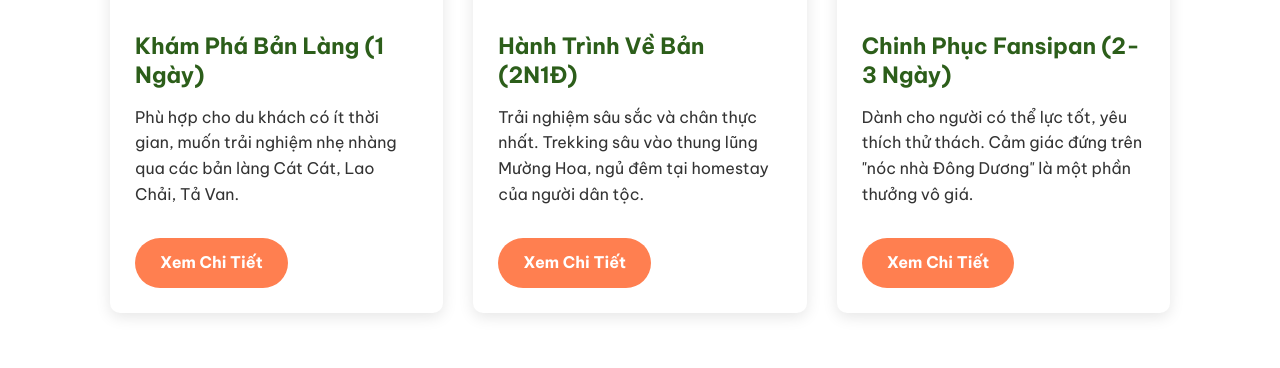
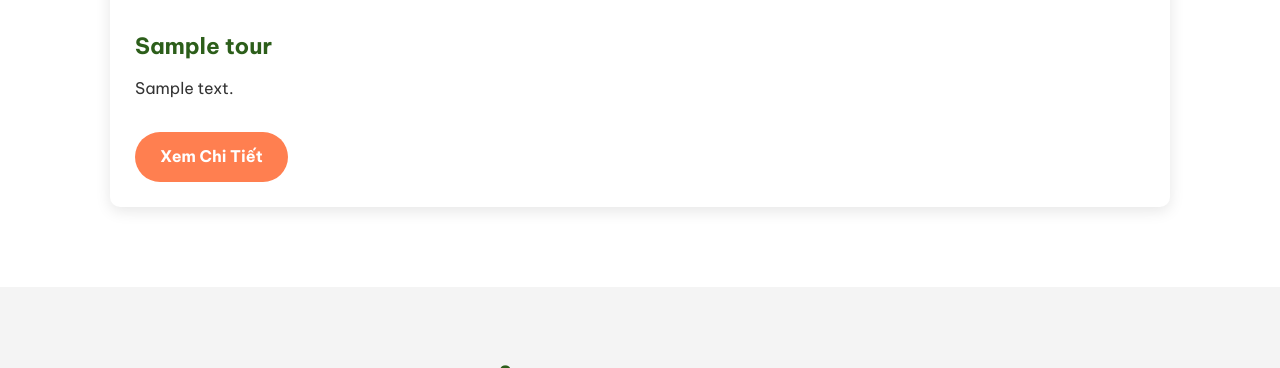
Before and after one commit to imfakebot/QueHuong, a PHP site: template src/Views/things/trekking_in_sapa.php in a window 1280 px wide. Shown: the part 1545-1913 px from the top of the page. Run offline with PHP 8.4, Linux system fonts and the light colour scheme; the template is opened without the code that fills it: most values are stand-ins (such as "Sample title", 1, 10 or a date in 2020); grey boxes marked "Sample" are stand-in pictures.

Commit message:
Refactor trekking_in_sapa.php: replace hardcoded tour and gallery images with dynamic PHP rendering for improved maintainability

```diff
--- a/src/Views/things/trekking_in_sapa.php
+++ b/src/Views/things/trekking_in_sapa.php
@@ -356,32 +356,16 @@
             <div class="container">
                 <h2 class="fade-in">Các Lộ Trình Trekking Phổ Biến</h2>
                 <div class="tours-grid">
+                    <?php foreach ($tours as $tour): ?>
                     <article class="tour-card fade-in">
-                        <img src="https://images.unsplash.com/photo-1559941329-93b19dfa42b1?q=80&w=1770&auto=format&fit=crop" alt="Trekking nhẹ nhàng ở bản Cát Cát">
+                        <img src="<?php echo htmlspecialchars($tour['image']); ?>" alt="<?php echo htmlspecialchars($tour['title']); ?>">
                         <div class="tour-card-content">
-                            <h3>Khám Phá Bản Làng (1 Ngày)</h3>
-                            <p>Phù hợp cho du khách có ít thời gian, muốn trải nghiệm nhẹ nhàng qua các bản làng Cát Cát, Lao Chải, Tả Van.</p>
-                            <a href="#" class="btn">Xem Chi Tiết</a>
+                            <h3><?php echo htmlspecialchars($tour['title']); ?></h3>
+                            <p><?php echo htmlspecialchars($tour['description']); ?></p>
+                            <a href="<?php echo htmlspecialchars($tour['link']); ?>" class="btn">Xem Chi Tiết</a>
                         </div>
                     </article>
-
-                    <article class="tour-card fade-in">
-                        <img src="https://images.unsplash.com/photo-1590692211470-363683f1c422?q=80&w=1774&auto=format&fit=crop" alt="Ngủ đêm tại homestay">
-                        <div class="tour-card-content">
-                            <h3>Hành Trình Về Bản (2N1Đ)</h3>
-                            <p>Trải nghiệm sâu sắc và chân thực nhất. Trekking sâu vào thung lũng Mường Hoa, ngủ đêm tại homestay của người dân tộc.</p>
-                            <a href="#" class="btn">Xem Chi Tiết</a>
-                        </div>
-                    </article>
-
-                    <article class="tour-card fade-in">
-                        <img src="https://images.unsplash.com/photo-1604239223129-193e415a7f53?q=80&w=1770&auto=format&fit=crop" alt="Chinh phục đỉnh Fansipan">
-                        <div class="tour-card-content">
-                            <h3>Chinh Phục Fansipan (2-3 Ngày)</h3>
-                            <p>Dành cho người có thể lực tốt, yêu thích thử thách. Cảm giác đứng trên "nóc nhà Đông Dương" là một phần thưởng vô giá.</p>
-                            <a href="#" class="btn">Xem Chi Tiết</a>
-                        </div>
-                    </article>
+                    <?php endforeach; ?>
                 </div>
             </div>
         </section>
@@ -391,12 +375,9 @@
             <div class="container">
                 <h2 class="fade-in">Thư Viện Ảnh: Khoảnh Khắc Sapa</h2>
                 <div class="gallery-grid">
-                    <img class="fade-in" src="https://images.unsplash.com/photo-1528394469335-854a0046b412?q=80&w=1932&auto=format&fit=crop" alt="Ruộng bậc thang Sapa mùa lúa chín">
-                    <img class="fade-in" src="https://images.unsplash.com/photo-1534341932442-0e9e7a9b4001?q=80&w=1770&auto=format&fit=crop" alt="Trẻ em dân tộc H'Mông">
-                    <img class="fade-in" src="https://images.unsplash.com/photo-1574523916298-500e57a55235?q=80&w=1770&auto=format&fit=crop" alt="Đi trekking trong sương sớm">
-                    <img class="fade-in" src="https://images.unsplash.com/photo-1589182337358-2cb65d287113?q=80&w=1770&auto=format&fit=crop" alt="Một góc homestay">
-                    <img class="fade-in" src="https://images.unsplash.com/photo-1574523916298-500e57a55235?q=80&w=1770&auto=format&fit=crop" alt="Đi trekking trong sương sớm">
-                    <img class="fade-in" src="https://images.unsplash.com/photo-1534341932442-0e9e7a9b4001?q=80&w=1770&auto=format&fit=crop" alt="Trẻ em dân tộc H'Mông">
+                    <?php foreach ($galleryImages as $image): ?>
+                    <img class="fade-in" src="<?php echo htmlspecialchars($image['url']); ?>" alt="<?php echo htmlspecialchars($image['alt']); ?>">
+                    <?php endforeach; ?>
                 </div>
             </div>
         </section>
```
